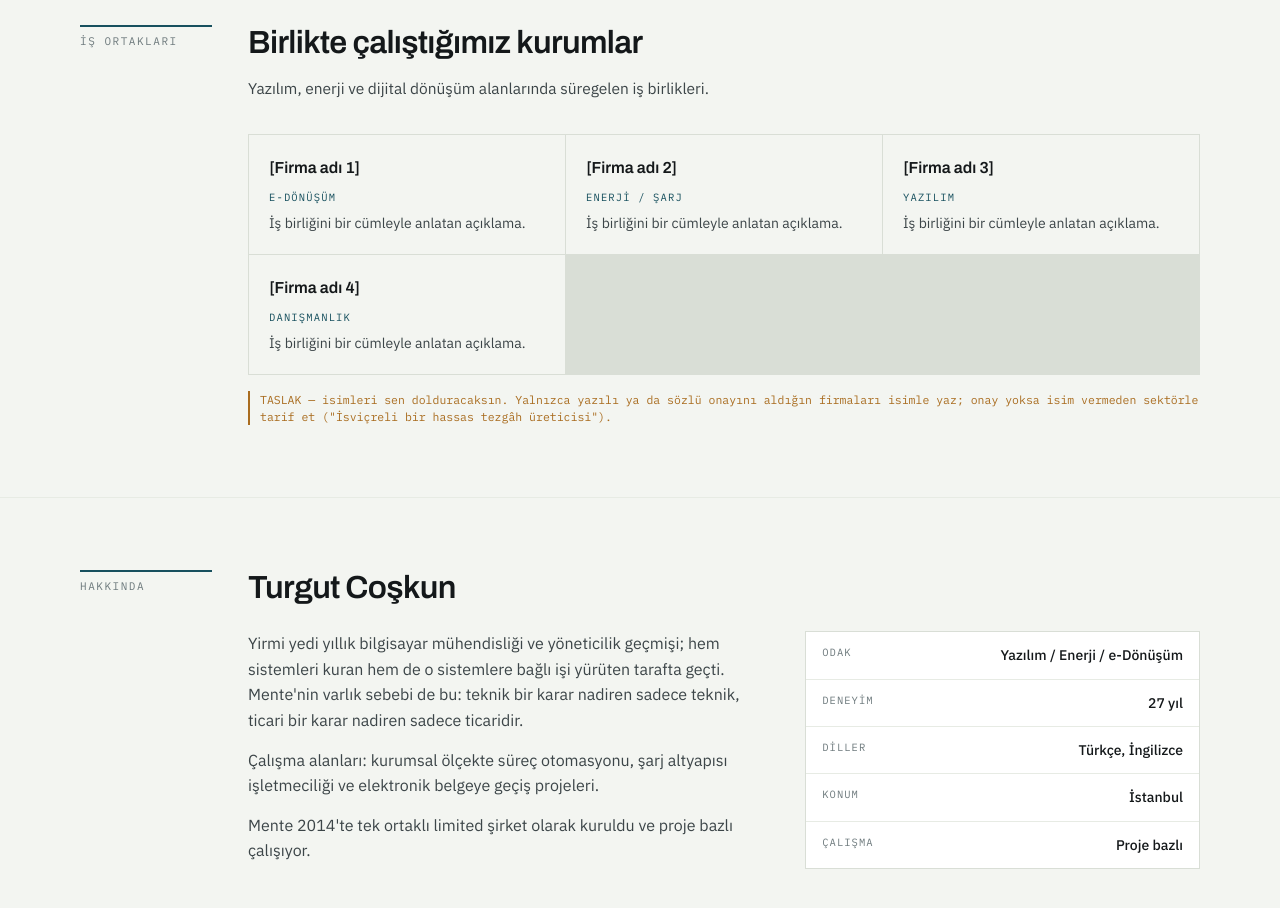
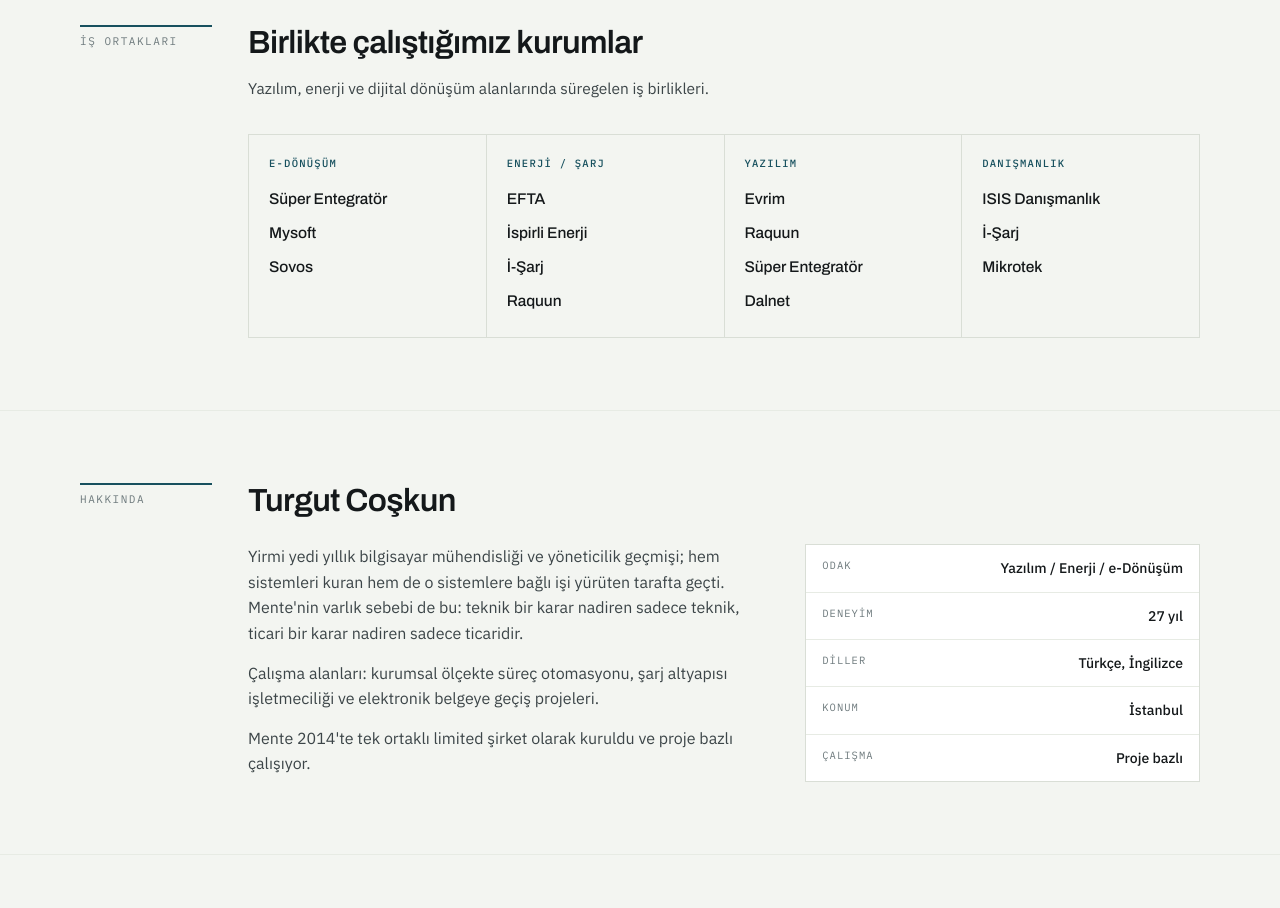
Before and after one commit to mente-tc/mente-web, a plain HTML site: page index.html in a window 1280 px wide. Shown: the part 1740-2648 px from the top of the page. Drawn offline with Linux system fonts and the light colour scheme.

Commit message:
Add files via upload

```diff
--- a/index.html
+++ b/index.html
@@ -158,15 +158,15 @@
 .appr p{font-size:14.5px; color:var(--ink-2)}
 
 /* ---------- partners ---------- */
-.prt{margin-top:34px; display:grid; grid-template-columns:repeat(auto-fit,minmax(250px,1fr)); gap:1px; background:var(--line); border:1px solid var(--line)}
-.prt > div{background:var(--paper); padding:20px}
-.prt strong{font-family:var(--display); font-size:16px; font-weight:600; display:block}
-.prt span{font-family:var(--mono); font-size:10.5px; letter-spacing:.11em; text-transform:uppercase; color:var(--accent); display:block; margin:8px 0 6px}
-.prt p{font-size:14px; color:var(--ink-2)}
-.draft{
-  margin-top:16px; font-family:var(--mono); font-size:11.5px; color:var(--signal);
-  border-left:2px solid var(--signal); padding-left:10px; line-height:1.5;
+.prt{margin-top:34px; display:grid; grid-template-columns:repeat(auto-fit,minmax(210px,1fr)); gap:1px; background:var(--line); border:1px solid var(--line)}
+.prt > div{background:var(--paper); padding:20px 20px 24px}
+.prt h3{
+  font-family:var(--mono); font-size:10.5px; font-weight:500;
+  letter-spacing:0.12em; text-transform:uppercase; color:var(--accent);
+  margin-bottom:15px;
 }
+.prt ul{list-style:none; margin:0; padding:0; display:flex; flex-direction:column; gap:9px}
+.prt li{font-family:var(--display); font-size:15.5px; font-weight:500; letter-spacing:-0.005em; color:var(--ink)}
 
 /* ---------- about ---------- */
 .about{margin-top:24px; display:grid; grid-template-columns:1.3fr 1fr; gap:44px; align-items:start}
@@ -317,27 +317,40 @@
         <p class="sec-note" data-en="Long-running collaborations across software, energy and digital transformation.">Yazılım, enerji ve dijital dönüşüm alanlarında süregelen iş birlikleri.</p>
         <div class="prt">
           <div>
-            <strong>[Firma adı 1]</strong>
-            <span data-en="e-Transformation">e-Dönüşüm</span>
-            <p data-en="One line describing the collaboration.">İş birliğini bir cümleyle anlatan açıklama.</p>
+            <h3 data-en="e-Transformation">e-Dönüşüm</h3>
+            <ul>
+              <li>Süper Entegratör</li>
+              <li>Mysoft</li>
+              <li>Sovos</li>
+            </ul>
           </div>
           <div>
-            <strong>[Firma adı 2]</strong>
-            <span data-en="Energy / charging">Enerji / şarj</span>
-            <p data-en="One line describing the collaboration.">İş birliğini bir cümleyle anlatan açıklama.</p>
+            <h3 data-en="Energy / Charging">Enerji / Şarj</h3>
+            <ul>
+              <li>EFTA</li>
+              <li>İspirli Enerji</li>
+              <li>İ-Şarj</li>
+              <li>Raquun</li>
+            </ul>
           </div>
           <div>
-            <strong>[Firma adı 3]</strong>
-            <span data-en="Software">Yazılım</span>
-            <p data-en="One line describing the collaboration.">İş birliğini bir cümleyle anlatan açıklama.</p>
+            <h3 data-en="Software">Yazılım</h3>
+            <ul>
+              <li>Evrim</li>
+              <li>Raquun</li>
+              <li>Süper Entegratör</li>
+              <li>Dalnet</li>
+            </ul>
           </div>
           <div>
-            <strong>[Firma adı 4]</strong>
-            <span data-en="Consulting">Danışmanlık</span>
-            <p data-en="One line describing the collaboration.">İş birliğini bir cümleyle anlatan açıklama.</p>
+            <h3 data-en="Consulting">Danışmanlık</h3>
+            <ul>
+              <li>ISIS Danışmanlık</li>
+              <li>İ-Şarj</li>
+              <li>Mikrotek</li>
+            </ul>
           </div>
         </div>
-        <p class="draft" data-en="DRAFT — fill in the names yourself. Only name a company whose written or verbal consent you have; otherwise describe the sector without naming it (&quot;a Swiss precision machine manufacturer&quot;).">TASLAK — isimleri sen dolduracaksın. Yalnızca yazılı ya da sözlü onayını aldığın firmaları isimle yaz; onay yoksa isim vermeden sektörle tarif et ("İsviçreli bir hassas tezgâh üreticisi").</p>
       </div>
     </div>
   </section>
```
Also changed, not shown: Claude outputs/ortaklar-masaustu.png (added).
